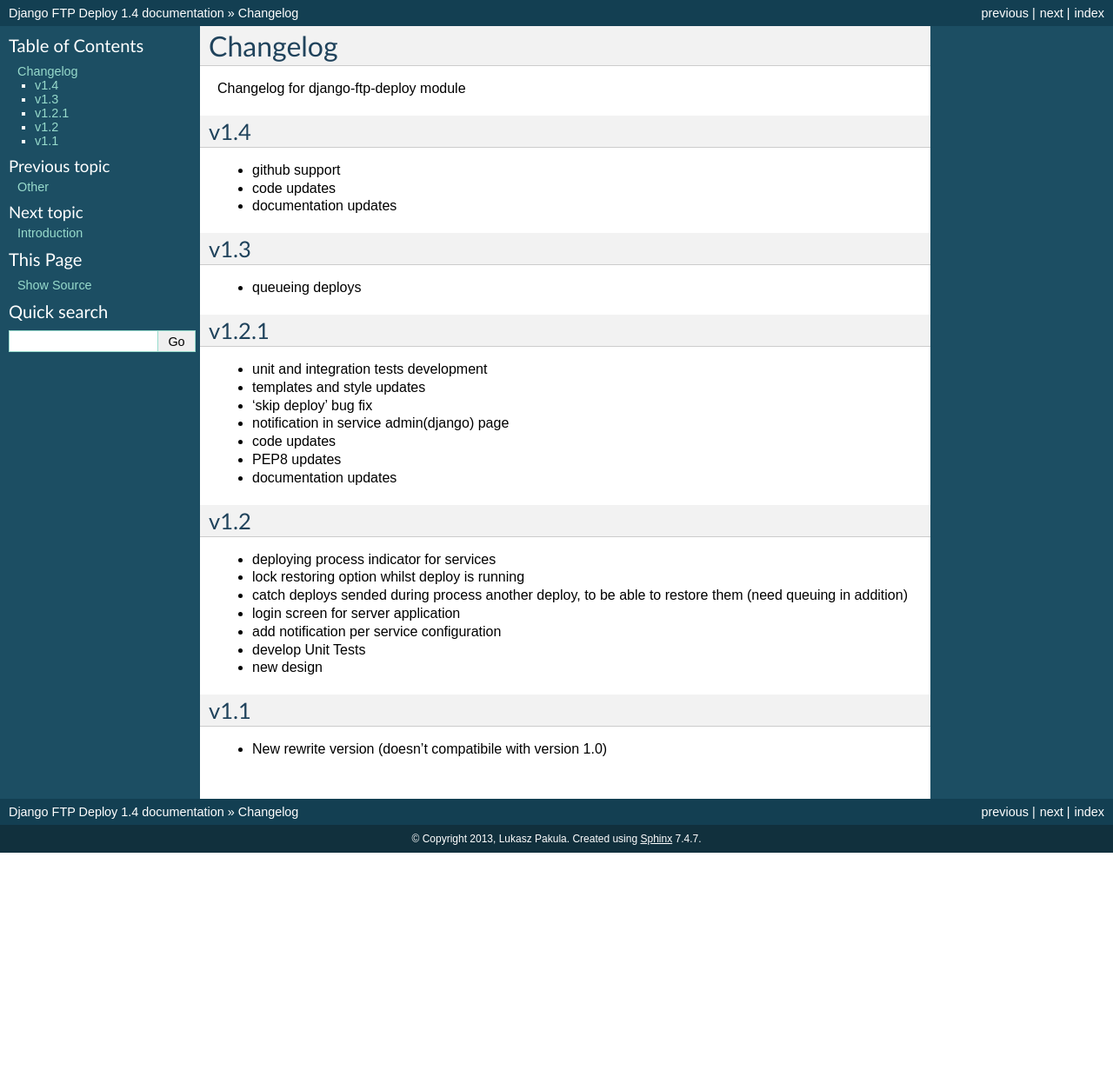
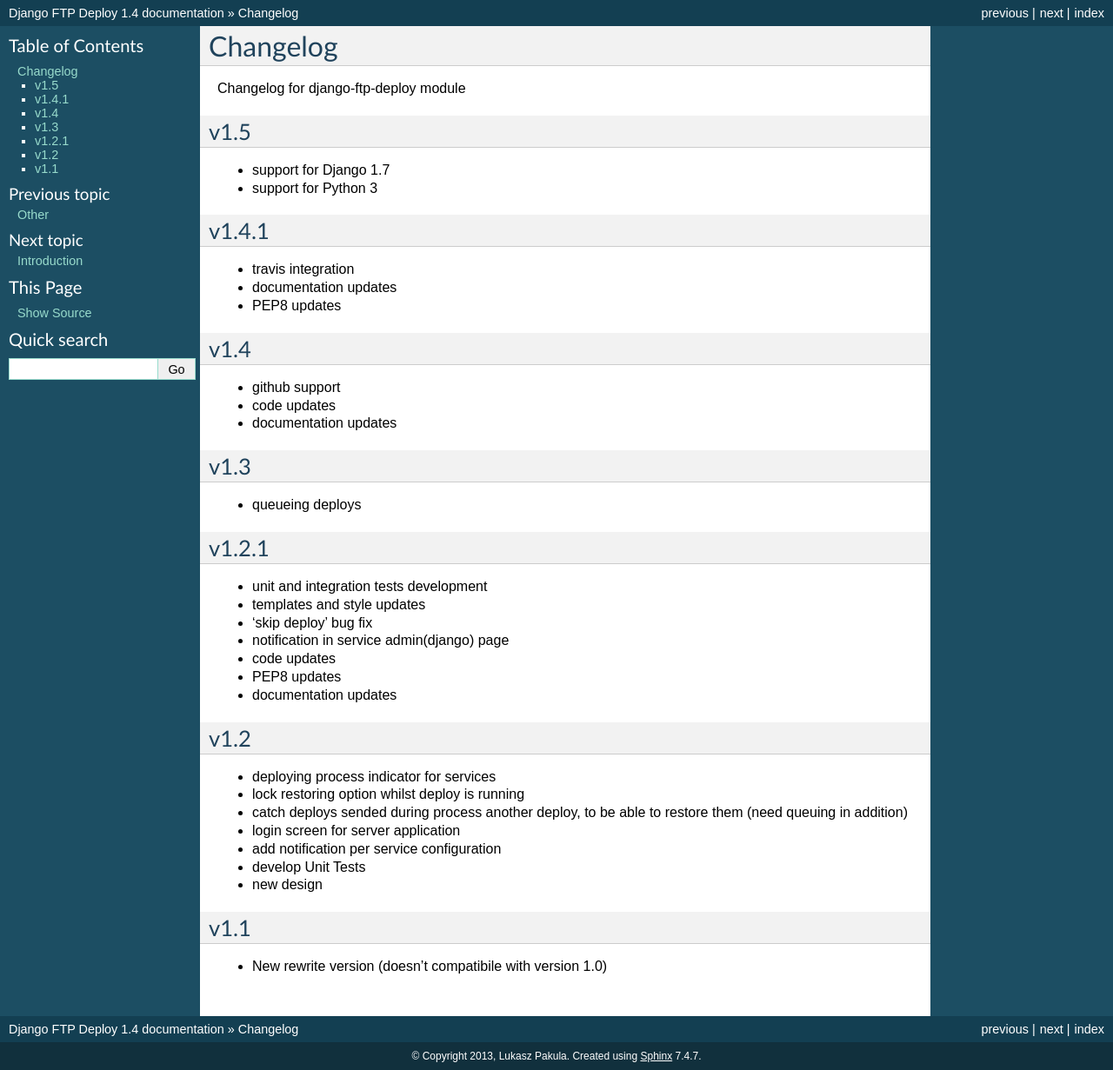
Before and after one commit to eabg/django-ftp-deploy, a Sphinx documentation site: the page built from docs/changelog.rst, in a window 1280 px wide. Shown: the whole page at 87% size. Built offline with Sphinx 7.4.7, drawn with Linux system fonts in a browser that asks for light colours; before the commit the page ends 981 px from its top, so only the background shows below that.

Commit message:
Update docs

```diff
--- a/docs/changelog.rst
+++ b/docs/changelog.rst
@@ -4,6 +4,19 @@ Changelog
 =========
 
 Changelog for django-ftp-deploy module
+
+v1.5
+----
+
+* support for Django 1.7
+* support for Python 3
+
+v1.4.1
+------
+
+* travis integration
+* documentation updates
+* PEP8 updates
 
 v1.4
 ----
--- a/docs/index.rst
+++ b/docs/index.rst
@@ -8,6 +8,7 @@ Django FTP Deploy Documentation
 
 django-ftp-deploy allows you to automatically deploy GIT repositories to FTP servers. You don't need to install git on the server!
 
+.. warning:: Version **1.5** is not back compatibile due to new migration system implemented in Django 1.7. This release drop support for older django versions.
 
 **Features:**
 
--- a/docs/installation.rst
+++ b/docs/installation.rst
@@ -9,7 +9,7 @@ Installation and requirements for django-ftp-deploy module
 Requirements
 ------------
 
-#.  Django 1.5, 1.6
+#.  Django 1.7
 #. `celery <http://www.celeryproject.org/>`_
 #. `pycurl <https://pypi.python.org/pypi/pycurl>`_
 #. `certifi <https://pypi.python.org/pypi/certifi>`_
```
Also changed, not shown: other parts of docs/installation.rst (+2 -2 lines).
